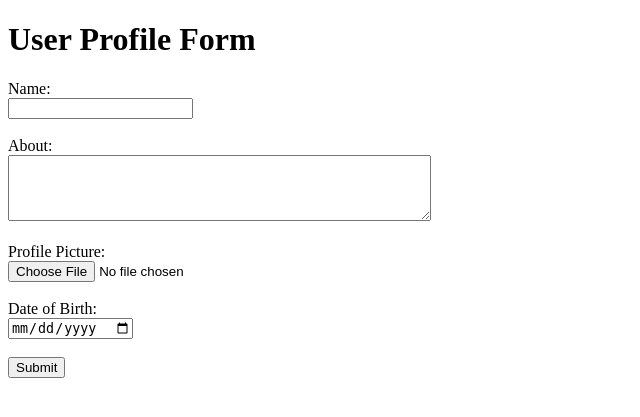
After one commit to pbramhane/Social-Media, a Django app: page /createprofile/ in a window 1280 px wide. The commit adds this page. Shown: the top 417 px of the page, without its empty margins (0-640 px from the left). Run offline with Django 4.2, Linux system fonts and the light colour scheme.

Commit message:
cleared urls and user profile paths

```diff
--- /dev/null
+++ b/weConnect/templates/createProfile.html
@@ -0,0 +1,26 @@
+<!DOCTYPE html>
+<html lang="en">
+<head>
+    <meta charset="UTF-8">
+    <title>User Profile Form</title>
+</head>
+<body>
+    <h1>User Profile Form</h1>
+    <form method="post" enctype="multipart/form-data" enctype="multipart/form-data" action="{% url 'createprofile' %}">
+        {% csrf_token %}
+        <label for="name">Name:</label><br>
+        <input type="text" id="name" name="name"><br><br>
+
+        <label for="about">About:</label><br>
+        <textarea id="about" name="about" rows="4" cols="50"></textarea><br><br>
+
+        <label for="profilePic">Profile Picture:</label><br>
+        <input type="file" id="profilePic" name="profilePic"><br><br>
+
+        <label for="DOB">Date of Birth:</label><br>
+        <input type="date" id="DOB" name="DOB"><br><br>
+
+        <input type="submit" value="Submit">
+    </form>
+</body>
+</html>
--- a/weConnect/templates/home.html
+++ b/weConnect/templates/home.html
@@ -9,5 +9,6 @@
     Dashboard
     <a href="{% url 'mylogout' %}">Logout</a>
     <a href="{% url 'profile' user.profile.user %}">Profile Page</a>
+    <a href="{% url 'createprofile' %}"></a>
 </body>
 </html>
--- a/weConnect/weConnectApp/urls.py
+++ b/weConnect/weConnectApp/urls.py
@@ -6,5 +6,6 @@ urlpatterns = [
     path('register/', views.register, name='register'),
     path('home/', views.home, name='home'),
     path('mylogout/', views.myLogout, name='mylogout'),
-    path('profile/<user>/', views.profile, name='profile')
+    path('profile/<user>/', views.profile, name='profile'),
+    path('createprofile/', views.createProfile, name='createprofile'),
 ]
--- a/weConnect/weConnectApp/views.py
+++ b/weConnect/weConnectApp/views.py
@@ -5,6 +5,7 @@ from django.contrib.auth import authenticate, login, logout
 from django.contrib.auth.decorators import login_required
 from . models import Profile
 from django.contrib.auth.models import User
+from django.urls import reverse
 
 # Create your views here.
 
@@ -30,7 +31,7 @@ def myLogin(request):
             user = authenticate(request, username=username, password=password)
             if user is not None:
                 auth.login(request, user)
-                return redirect('home')
+                return redirect('createprofile')
 
     context = {'loginform': form}
 
@@ -58,3 +59,15 @@ def profile(request, user):
         'profile': profile
     }
     return render(request, 'profile.html', context)
+
+def createProfile(request):
+    if request.method == 'POST':
+        user = request.user
+        name = request.POST['name']
+        about = request.POST['about']
+        profilepic = request.FILES['profilePic']
+        DOB = request.POST['DOB']
+        Profile.objects.create(user=user, name=name, about=about, profilePic=profilepic, DOB=DOB)
+        return redirect(reverse('profile', kwargs={'user': user}))
+    else:
+        return render(request, 'createProfile.html')
```
Also changed, not shown: weConnect/db.sqlite3, weConnect/media/profilePic/IMG_20211223_072921.jpg (added), 4 other files.
